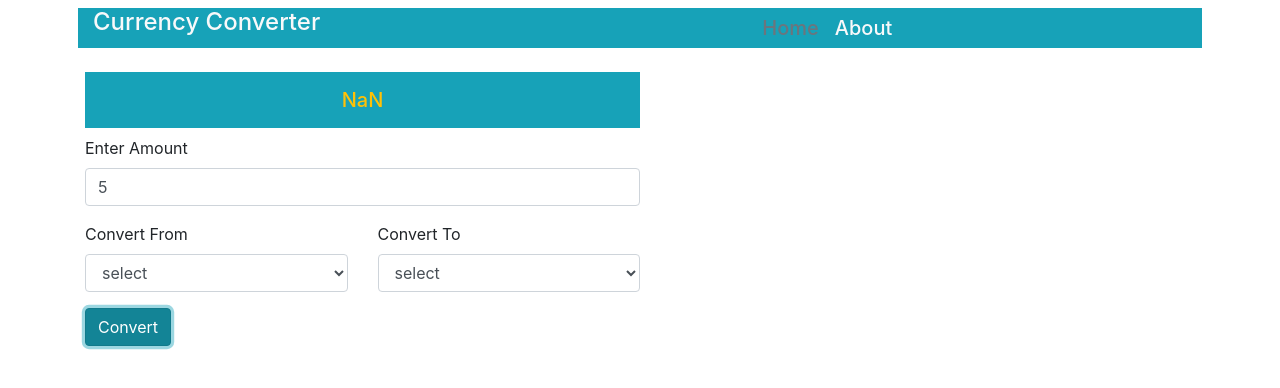
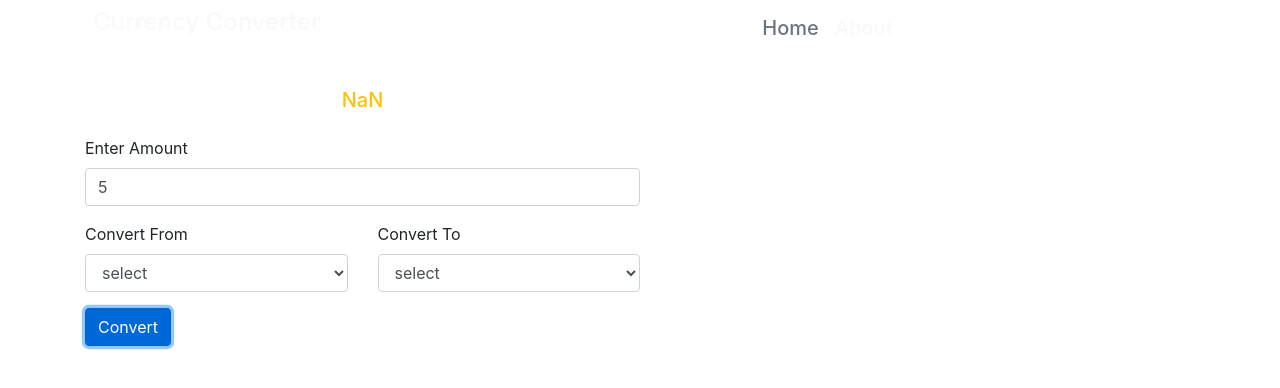
Before and after one commit to ayazkh19/js-currency-converter, a plain HTML site: page index.html in a window 1280 px wide. Both pictures are taken after typing "5" into the empty fields and a click on the button "Convert". Drawn offline with nearby package versions, Linux system fonts and the light colour scheme.

Commit message:
some styling modification

```diff
--- a/index.html
+++ b/index.html
@@ -6,13 +6,13 @@
     <title>currency-converter</title>
     <link rel="stylesheet" href="https://stackpath.bootstrapcdn.com/bootstrap/4.5.2/css/bootstrap.min.css" integrity="sha384-JcKb8q3iqJ61gNV9KGb8thSsNjpSL0n8PARn9HuZOnIxN0hoP+VmmDGMN5t9UJ0Z" crossorigin="anonymous">
     <script src="https://code.jquery.com/jquery-3.5.1.min.js" integrity="sha256-9/aliU8dGd2tb6OSsuzixeV4y/faTqgFtohetphbbj0=" crossorigin="anonymous"></script>
-    <!--    <link rel="stylesheet" href="css/style.css">-->
+    <link rel="stylesheet" href="css/style.css">
 </head>
 
 <body>
     <div class="container">
         <header class="p-2">
-            <div class="row bg-info">
+            <div class="row">
                <div class="logo col-4">
                    <a href="index.html"><p class="h4 text-light">Currency Converter</p></a>
                </div>
@@ -56,7 +56,7 @@
                             </div>
                         </div>
                     </div>
-                    <button id="btn" type="button" class="btn btn-info">Convert</button>
+                    <button id="btn" type="button" class="btn btn-primary">Convert</button>
                 </form>
 
             </div>
--- a/js/main.js
+++ b/js/main.js
@@ -71,7 +71,7 @@ $(document).ready(function () {
         let unitFromCurrency = toCurrency / fromCurrency;
         let total = (unitFromCurrency * amount).toFixed(2);
         console.log(total);
-        htmlOutput.append(`<p class="total h5 bg-info text-light p-3"><span class="text-warning">${total}</span></p>`);
+        htmlOutput.append(`<p class="total h5 main_color text-light p-3"><span class="text-warning">${total}</span></p>`);
     });
 
     $(document).click(function (e) {
```
Also changed, not shown: about.html (+2 -2 lines).
